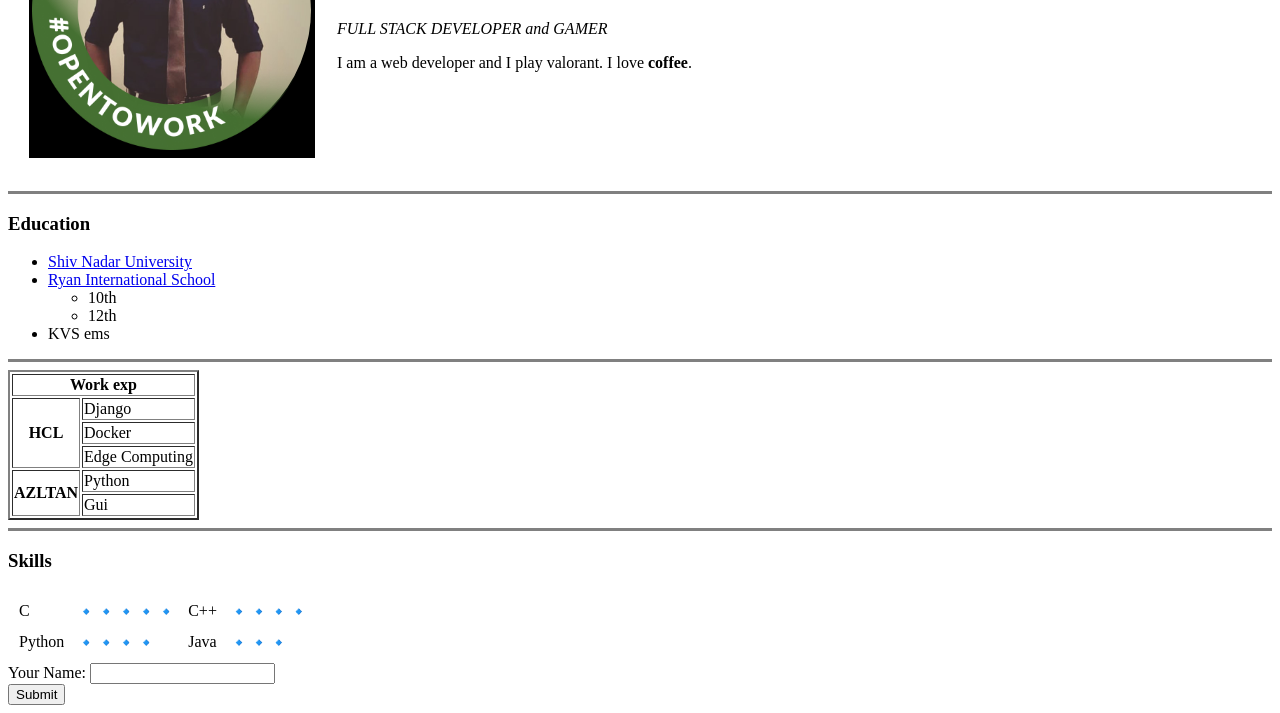
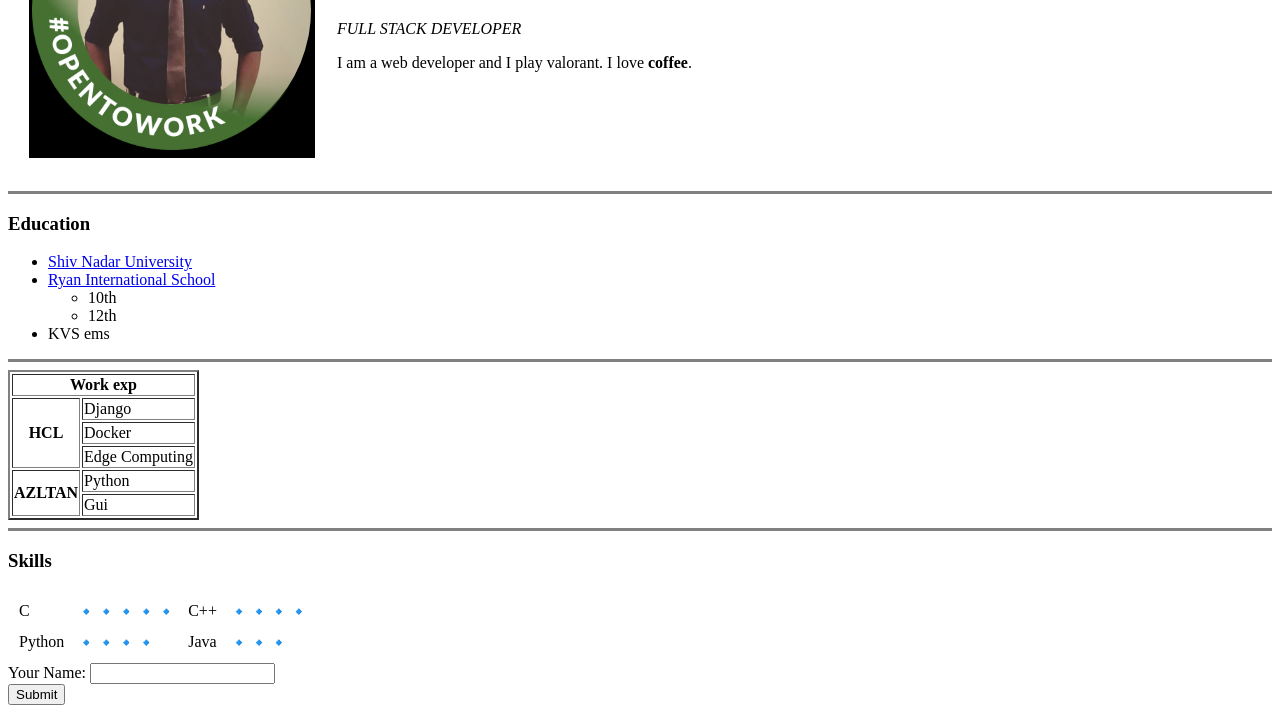
Before and after one commit to JAYAPRATHAP05/cv, a plain HTML site: page index.html in a window 1280 px wide. Shown: the part 162-875 px from the top of the page. Drawn offline with Linux system fonts and the light colour scheme.

Commit message:
Update index.html

```diff
--- a/index.html
+++ b/index.html
@@ -15,7 +15,7 @@
 
       <td>
         <h1>JAYAPRATHAP MANIKANTAN</h1>
-        <p><em>FULL STACK DEVELOPER and GAMER</em> </p>
+        <p><em>FULL STACK DEVELOPER </em> </p>
         <p>
           I am a web developer and I play valorant. I love <strong>coffee</strong>.
         </p>
```
